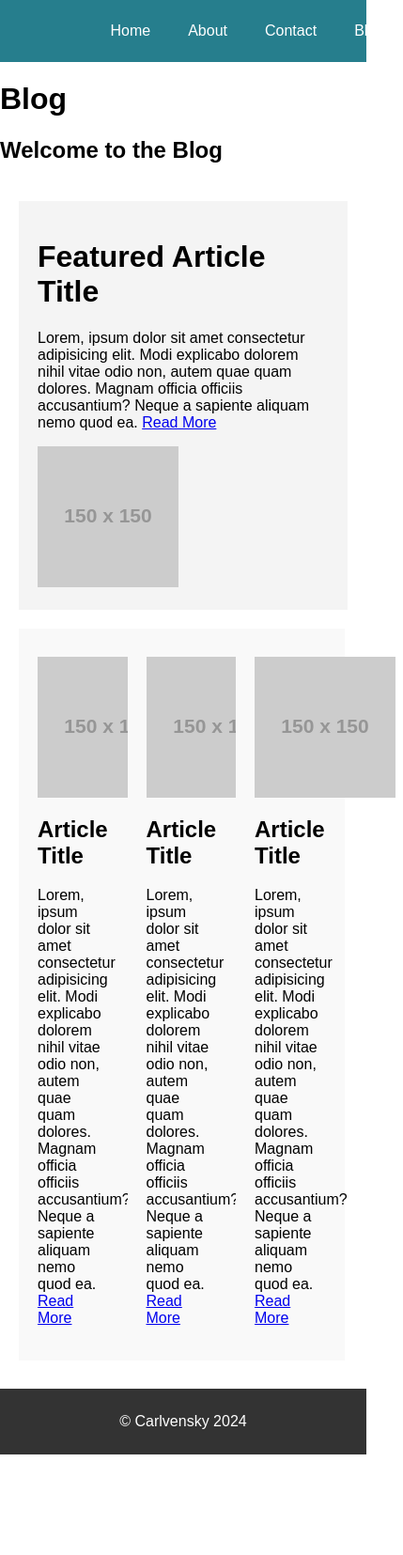
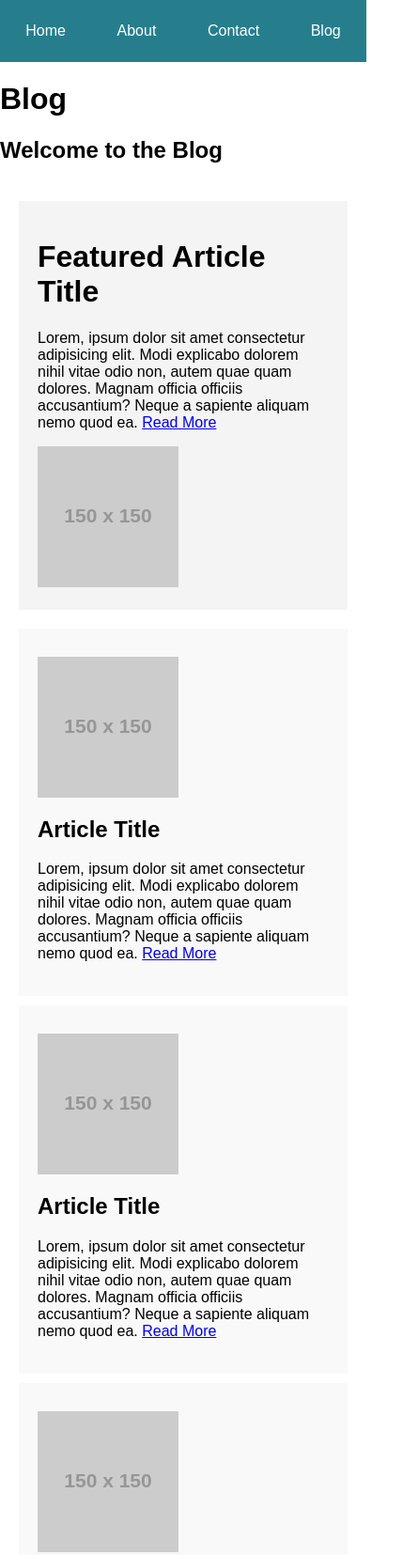
Before and after one commit to Carlvensky/Udacity, a plain HTML site: page Blog/index.html in a window 390 px wide. Shown: the top 1655 px of the page at 94% size, 429 px wide, since content can reach past the window. Before the commit the page ends 1548 px from the top, so only its background shows below. Drawn offline with Linux system fonts and the light colour scheme; placeholder pictures from the web are drawn by us.

Commit message:
Adding Media Query for screen under 600px

```diff
--- a/Blog/style.css
+++ b/Blog/style.css
@@ -74,3 +74,14 @@ footer {
    width: 100%;
    bottom: 0;
 }
+
+@media screen and (max-width: 600px) {
+
+   .navbar {
+      width: 100%;
+   }
+   .bottom {
+      grid-template-columns: 100%;
+   }
+
+}
```
